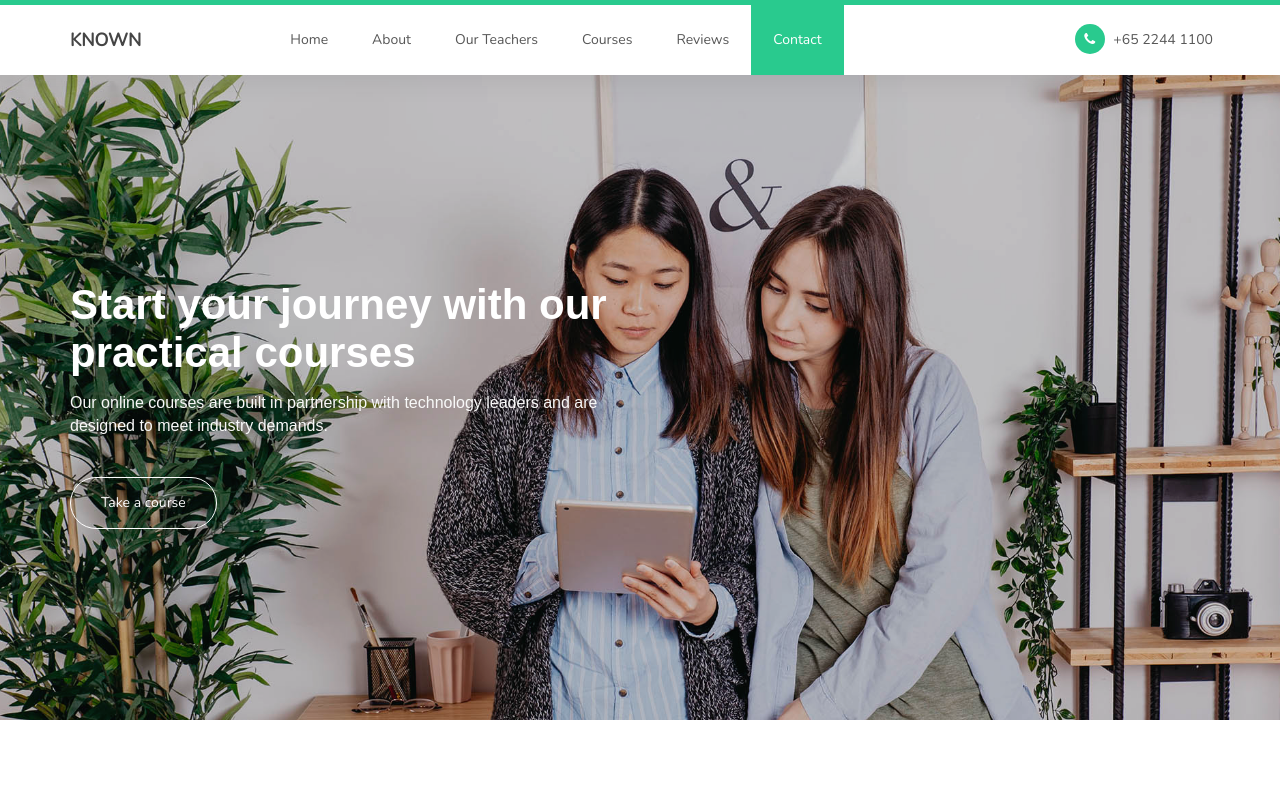
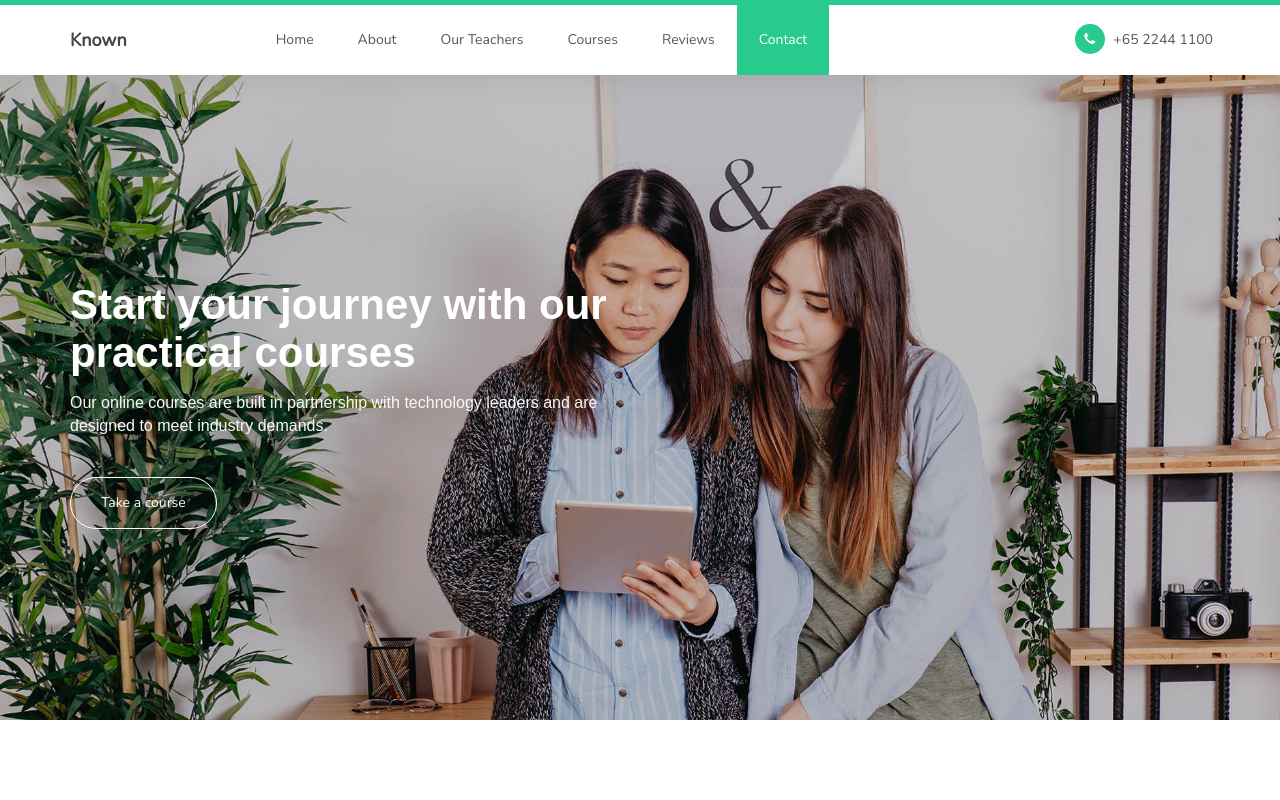
Before and after one commit to goshamber/HW-1, a plain HTML site: page index.html in a window 1280 px wide. Shown: the top 800 px of the page. Drawn offline with nearby package versions, Linux system fonts and the light colour scheme; a web font is replaced by a local one.

Commit message:
Update index.html

```diff
--- a/index.html
+++ b/index.html
@@ -50,7 +50,7 @@ http://www.templatemo.com/tm-516-known
                     </button>
 
                     <!-- lOGO TEXT HERE -->
-                    <a href="#" class="navbar-brand">KNOWN</a>
+                    <a href="#" class="navbar-brand">Known</a>
                </div>
 
                <!-- MENU LINKS -->
```
